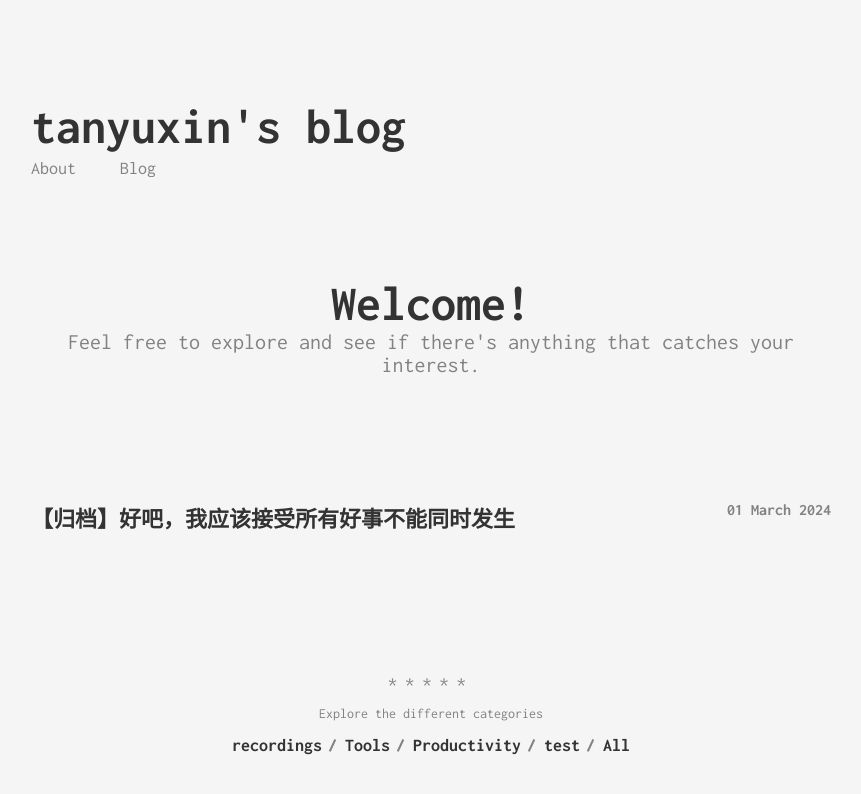
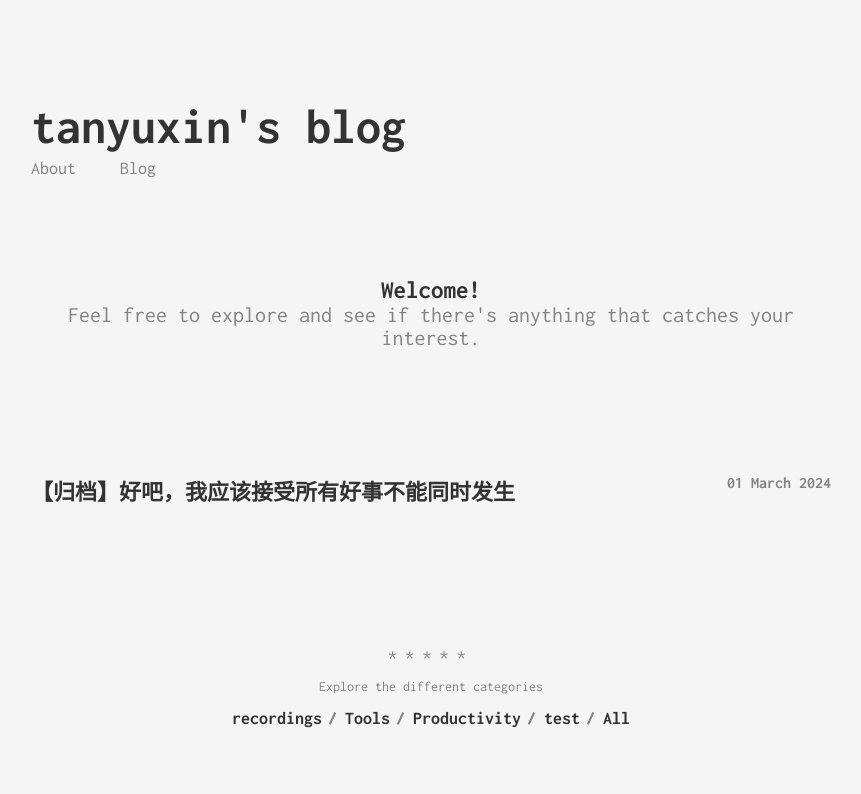
Before and after one commit to x1in-rain/x1in-rain.github.io, a Jekyll site: the page built from index.html, in a window 1280 px wide. Shown: the top 794 px of the page, without its empty margins (209-1070 px from the left). Built offline with Jekyll 4.4.1, drawn with Linux system fonts in a browser that asks for light colours.

Commit message:
Update _default.scss

```diff
--- a/_sass/_default.scss
+++ b/_sass/_default.scss
@@ -122,12 +122,12 @@ strong {
     margin-top:100px;
     margin-bottom:125px;
     text-align: center;
-    font-size:20px;
+    font-size:15px;
 }
 
 .page-title__text {
     font-weight: 700;
-    font-size: 50px;
+    font-size: 25px;
 }
 
 .page-title__subtitle {
```
